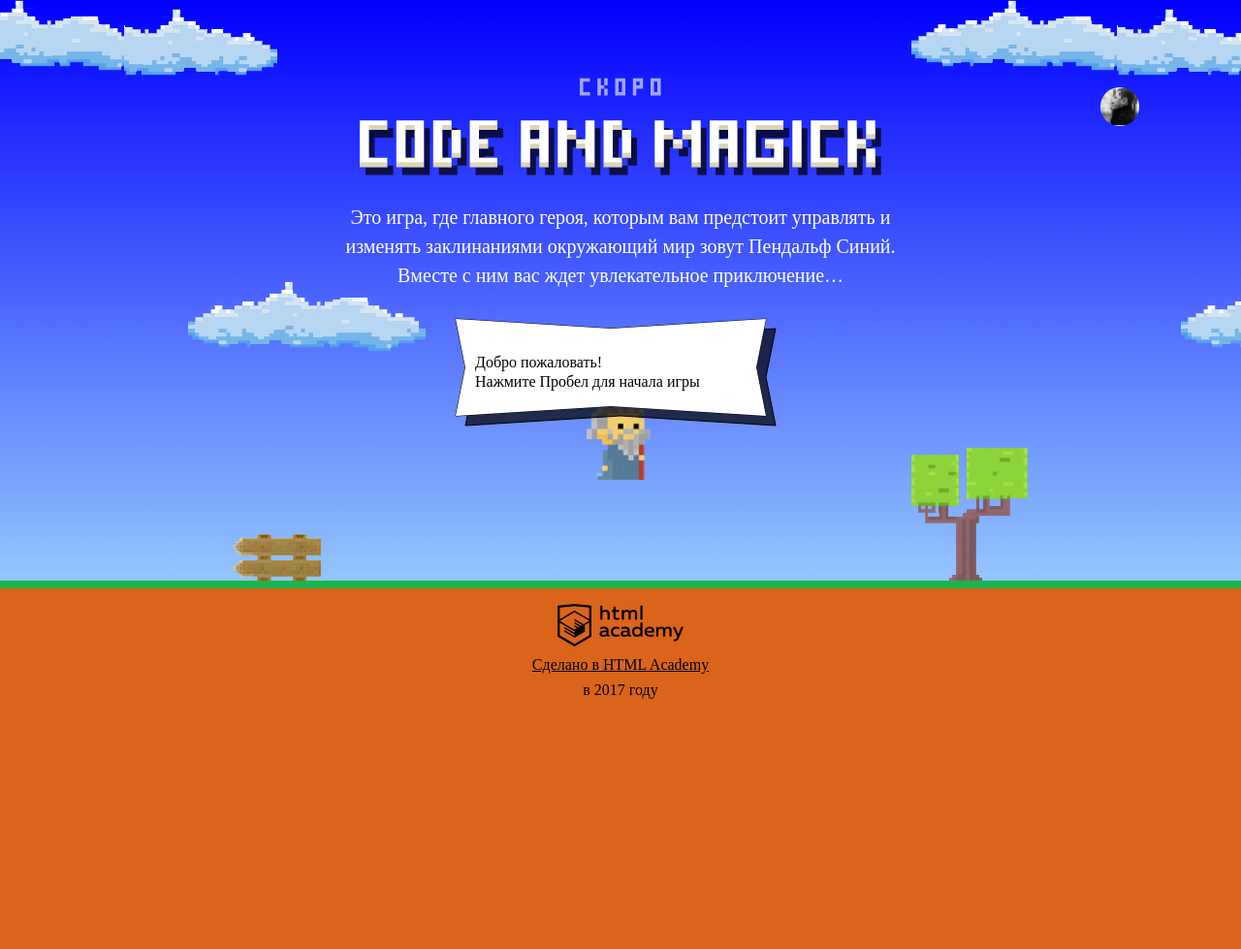
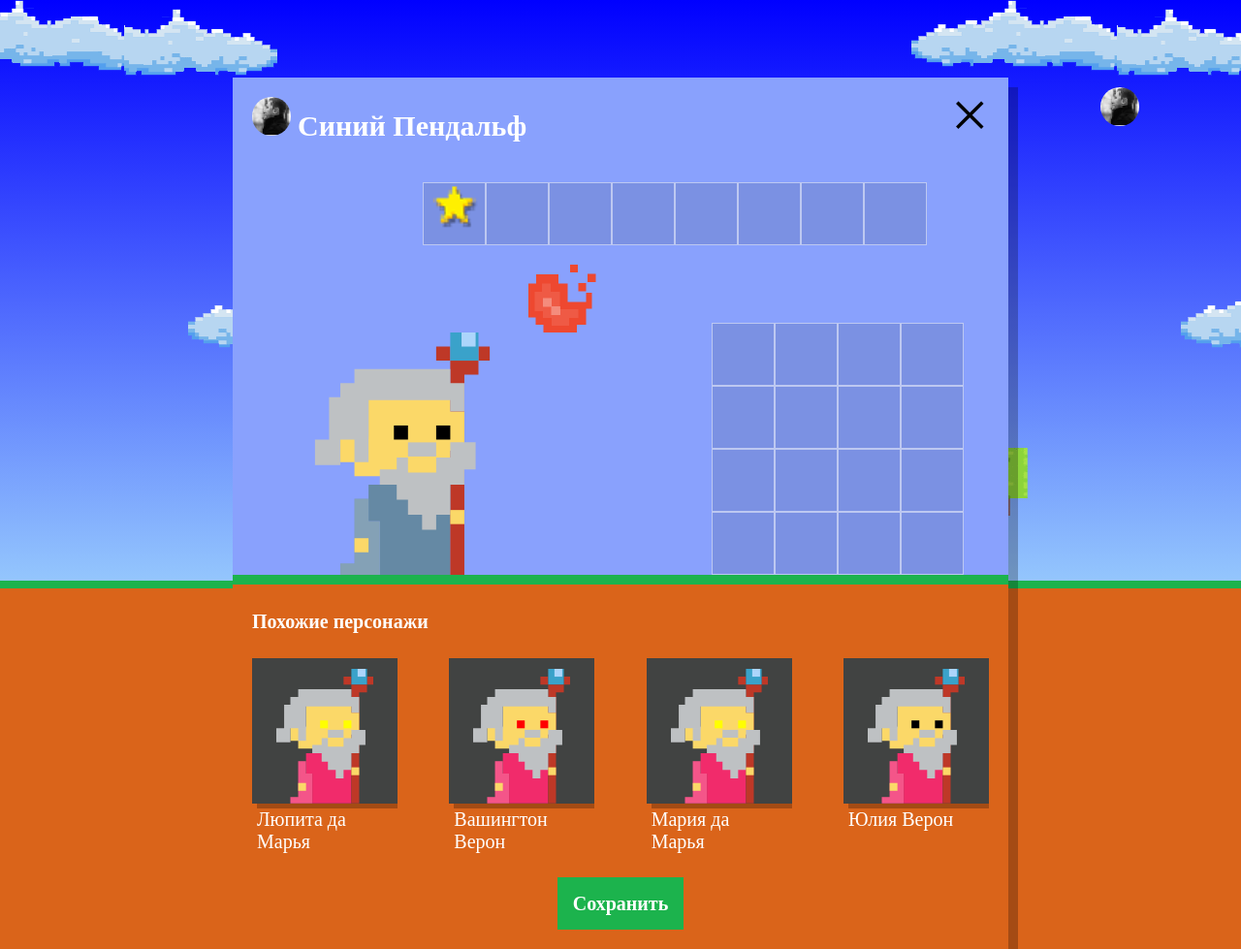
Before and after one commit to sashkin0808/code-and-magick, a website: page index.html in a window 1280 px wide. Shown: the whole page at 97% size. Before the commit the page ends 800 px from the top, so only its background shows below. Drawn offline with Linux system fonts and the light colour scheme; a web font is replaced by a local one.

Commit message:
раздел три

```diff
--- a/index.html
+++ b/index.html
@@ -183,13 +183,15 @@
 
 <script>
 	var fireballSize = 22;
-	var getFireballSpeed = function (left) {
+	var getFireballSpeed = function(left) {
 		var a = left ? 25 : 2;
 		return a;
 	};
 	var wizardSpeed = 3;
 	var wizardWidth = 70;
-	var getHeight = 1.337*wizardWidth;
+	var getWizardHeight = function(wizardWidth) {
+		return 1.337*wizardWidth;
+	};
 
 	function getWizardX(width) {
 		return (width/2 - wizardWidth/2);
@@ -201,6 +203,7 @@
 
 </script>
 <script src="js/stat.js"></script>
+<script src="js/setup.js"></script>
 <script src="js/game.js"></script>
 
 </body>
--- /dev/null
+++ b/js/setup.js
@@ -0,0 +1,45 @@
+'use strict';
+var userDialog = document.querySelector('.setup');
+userDialog.classList.remove('hidden');
+var names = ['Иван', 'Хуан Себастьян', 'Мария', 'Кристоф', 'Виктор', 'Юлия', 'Люпита', 'Вашингтон'];
+var surnames = ['да Марья', 'Верон', 'Мирабелла', 'Вальц', 'Онопко', 'Топольницкая', 'Нионго', 'Ирвинг'];
+var coatColors = ['rgb(101, 137, 164)', 'rgb(241, 43, 107)', 'rgb(146, 100, 161)', 'rgb(56, 159, 117)', 'rgb(215, 210, 55)', 'rgb(0, 0, 0)'];
+var eyesColors = ['black', 'red', 'blue', 'yellow', 'green'];
+var wizards = [];
+
+function getRandom(arr) {
+  return arr[Math.floor(Math.random() * arr.length)];
+}
+
+function generateProperties() {
+  for (var i = 0; i < 4; i++) {
+    wizards[i] = {
+      name: getRandom(names) + ' ' + getRandom(surnames),
+      coatColor: getRandom(coatColors),
+      eyesColor: getRandom(eyesColors),
+    };
+  }
+}
+
+generateProperties(wizards);
+
+var similarListElement = document.querySelector('.setup-similar-list');
+var similarWizardTemplate = document.querySelector('#similar-wizard-template').content;
+
+var renderWizard = function (wisard) {
+  var wizardElement = similarWizardTemplate.cloneNode(true);
+
+  wizardElement.querySelector('.setup-similar-label').textContent = wisard.name;
+  wizardElement.querySelector('.wizard-coat').style.fill = wisard.coatColor;
+  wizardElement.querySelector('.wizard-eyes').style.fill = wisard.eyesColor;
+
+  return wizardElement;
+};
+
+var fragment = document.createDocumentFragment();
+for (var i = 0; i < wizards.length; i++) {
+  fragment.appendChild(renderWizard(wizards[i]));
+}
+similarListElement.appendChild(fragment);
+
+userDialog.querySelector('.setup-similar').classList.remove('hidden');
--- a/js/stat.js
+++ b/js/stat.js
@@ -1,57 +1,56 @@
-function getMax (arr) {
+'use strict';
+function getMax(arr) {
   var max = arr[0];
-	for (var i=0; i<arr.lenght;i++) {
-		if (arr[i]>max) {
-			max=arr[i];
-		};
-    };
+  for (var i = 0; i < arr.lenght; i++) {
+    if (arr[i] > max) {
+      max = arr[i];
+    }
+  }
   return max;
-};
+}
 
-function  renderStatistics (ctx, names, times) {
-
-    ctx.fillStyle = "rgba(0, 0, 0, 0.7)";
+function renderStatistics(ctx, names, times) {
+  ctx.fillStyle = 'rgba(0, 0, 0, 0.7)';
   ctx.beginPath();
-    ctx.moveTo(110,20);
+  ctx.moveTo(110, 20);
   ctx.bezierCurveTo(120, 0, 180, 5, 530, 20);
   ctx.bezierCurveTo(540, 200, 510, 260, 530, 290);
   ctx.bezierCurveTo(400, 300, 250, 260, 110, 290);
   ctx.bezierCurveTo(130, 200, 160, 50, 110, 20);
   ctx.fill();
 
-    ctx.fillStyle = "#ffffff";
+  ctx.fillStyle = '#ffffff';
   ctx.beginPath();
-    ctx.moveTo(100,10);
+  ctx.moveTo(100, 10);
   ctx.bezierCurveTo(120, 0, 180, 5, 520, 10);
   ctx.bezierCurveTo(540, 200, 510, 260, 520, 280);
   ctx.bezierCurveTo(400, 300, 250, 260, 100, 280);
   ctx.bezierCurveTo(130, 200, 160, 50, 100, 10);
   ctx.fill();
 
-    ctx.fillStyle = "#000000";
-    ctx.font = "16px PT Mono";
-    ctx.fillText("Ура вы победили!", 200, 30);
-    ctx.fillText("Список результатов:", 200, 50);
+  ctx.fillStyle = '#000000';
+  ctx.font = '16px PT Mono';
+  ctx.fillText('Ура вы победили!', 200, 30);
+  ctx.fillText('Список результатов:', 200, 50);
 
   var height = 150;
   var maxValue = getMax(times);
-  	var step = height/(maxValue-0);
+  var step = height / (maxValue - 0);
   var colWidth = 40;
   var colIndent = 50;
-    var lineHeight=15;
-    ctx.font = "13px PT Mono";
-
+  var lineHeight = 15;
+  ctx.font = '13px PT Mono';
   var initialX = 200;
   var initialY = 255;
 
-    for (var i=0; i<times.length;i++) {
-    	if (names[i]=='Вы') {
-    		ctx.fillStyle = "rgba(255, 0, 0, 1)";
+  for (var i = 0; i < times.length; i++) {
+    if (names[i] === 'Вы') {
+      ctx.fillStyle = 'rgba(255, 0, 0, 1)';
     } else {
-    		ctx.fillStyle = "rgba(0, 83, 138," + Math.random() + ")";
+      ctx.fillStyle = 'rgba(0, 83, 138,' + Math.random() + ')';
     }
-    	ctx.fillRect(initialX + colIndent*i, initialY-times[i]*step, colWidth, times[i]*step);
-    	ctx.fillStyle = "#000000";
-    	ctx.fillText(names[i],initialX + colIndent*i,initialY + lineHeight,colWidth,lineHeight);
-    };
-};
+    ctx.fillRect(initialX + colIndent * i, initialY - times[i] * step, colWidth, times[i] * step);
+    ctx.fillStyle = '#000000';
+    ctx.fillText(names[i], initialX + colIndent * i, initialY + lineHeight, colWidth, lineHeight);
+  }
+}
```
Lines whose indentation alone changed are shown as unchanged.
